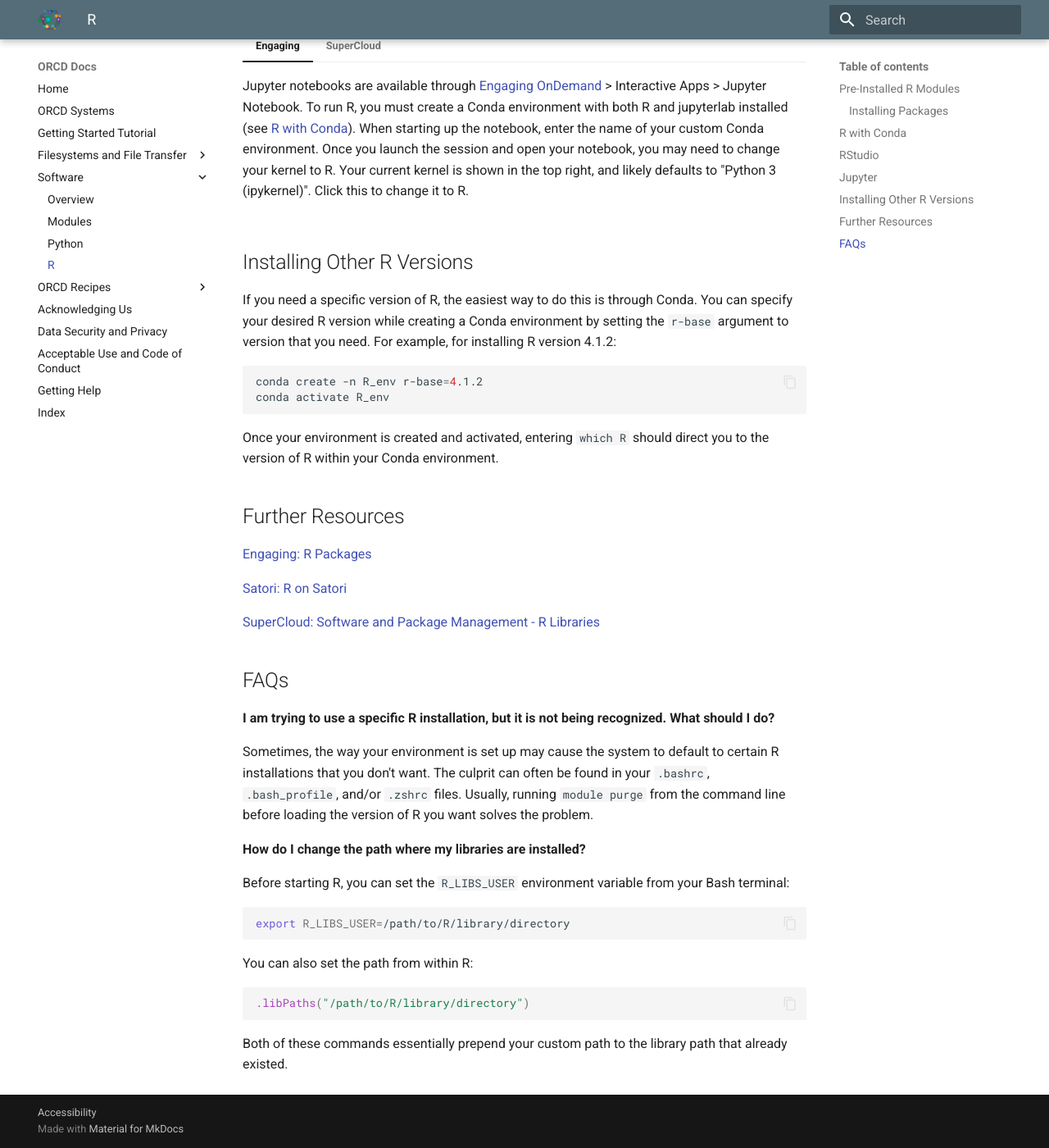
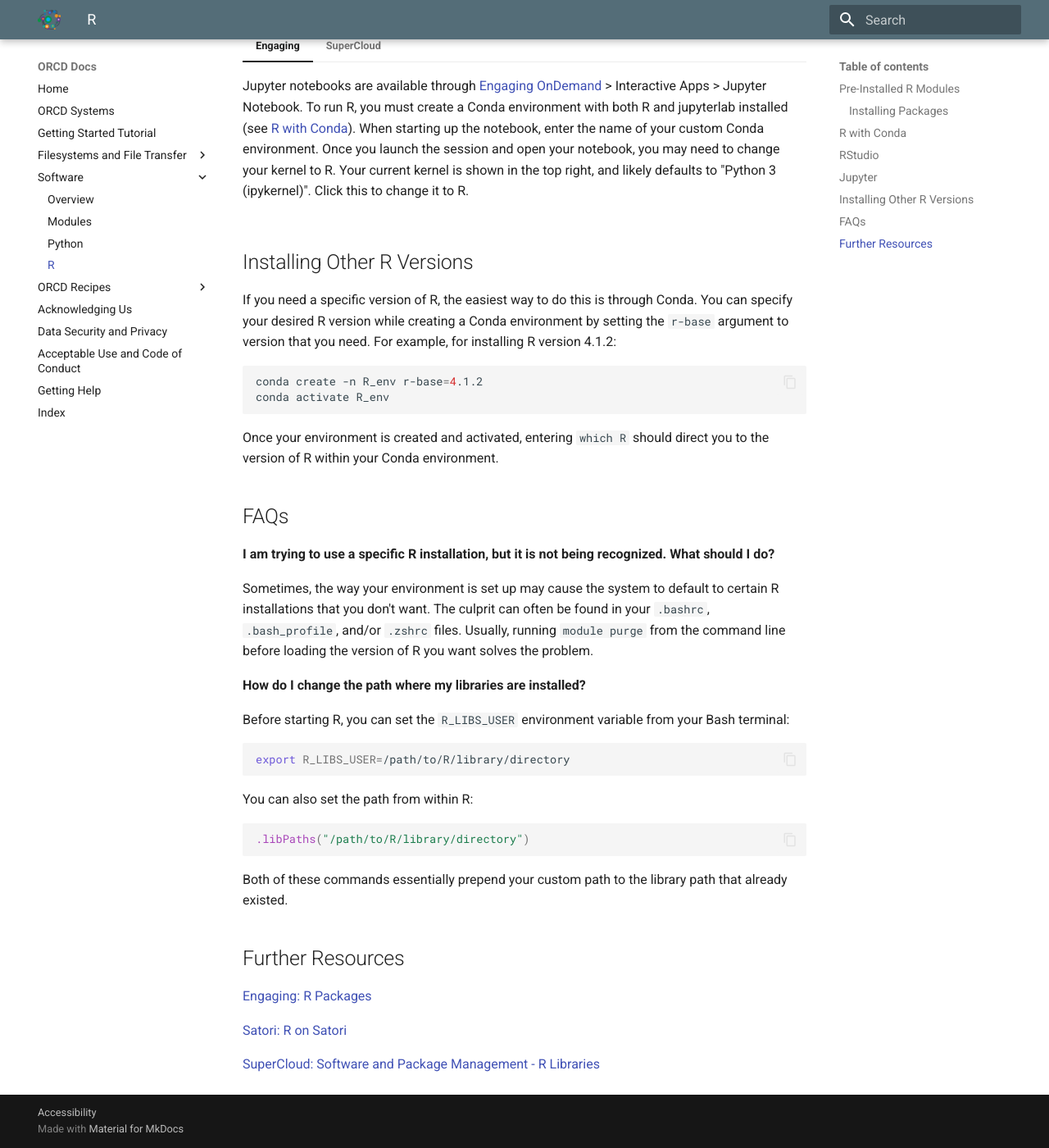
Before and after one commit to mit-orcd/orcd-docs-edit, an MkDocs documentation site: the page built from docs/software/R.md, in a window 1280 px wide and 1400 px high, scrolled down 2034 px. Shown: the whole window at 82% size. Built offline with MkDocs 1.6.1 and Material for MkDocs 9.7.7, drawn with Linux system fonts in a browser that asks for light colours; part of the change alters nothing that is shown.

````diff
--- a/docs/software/R.md
+++ b/docs/software/R.md
@@ -110,14 +110,6 @@ conda activate R_env
 
 Once your environment is created and activated, entering `which R` should direct you to the version of R within your Conda environment.
 
-## Further Resources
-
-[Engaging: R Packages](https://engaging-web.mit.edu/eofe-wiki/software/r_packages/)
-
-[Satori: R on Satori](https://mit-satori.github.io/satori-R.html)
-
-[SuperCloud: Software and Package Management - R Libraries](https://mit-supercloud.github.io/supercloud-docs/software-packages/#r-libraries)
-
 ## FAQs
 
 **I am trying to use a specific R installation, but it is not being recognized. What should I do?**
@@ -139,3 +131,11 @@ You can also set the path from within R:
 ```
 
 Both of these commands essentially prepend your custom path to the library path that already existed.
+
+## Further Resources
+
+[Engaging: R Packages](https://engaging-web.mit.edu/eofe-wiki/software/r_packages/)
+
+[Satori: R on Satori](https://mit-satori.github.io/satori-R.html)
+
+[SuperCloud: Software and Package Management - R Libraries](https://mit-supercloud.github.io/supercloud-docs/software-packages/#r-libraries)
````
